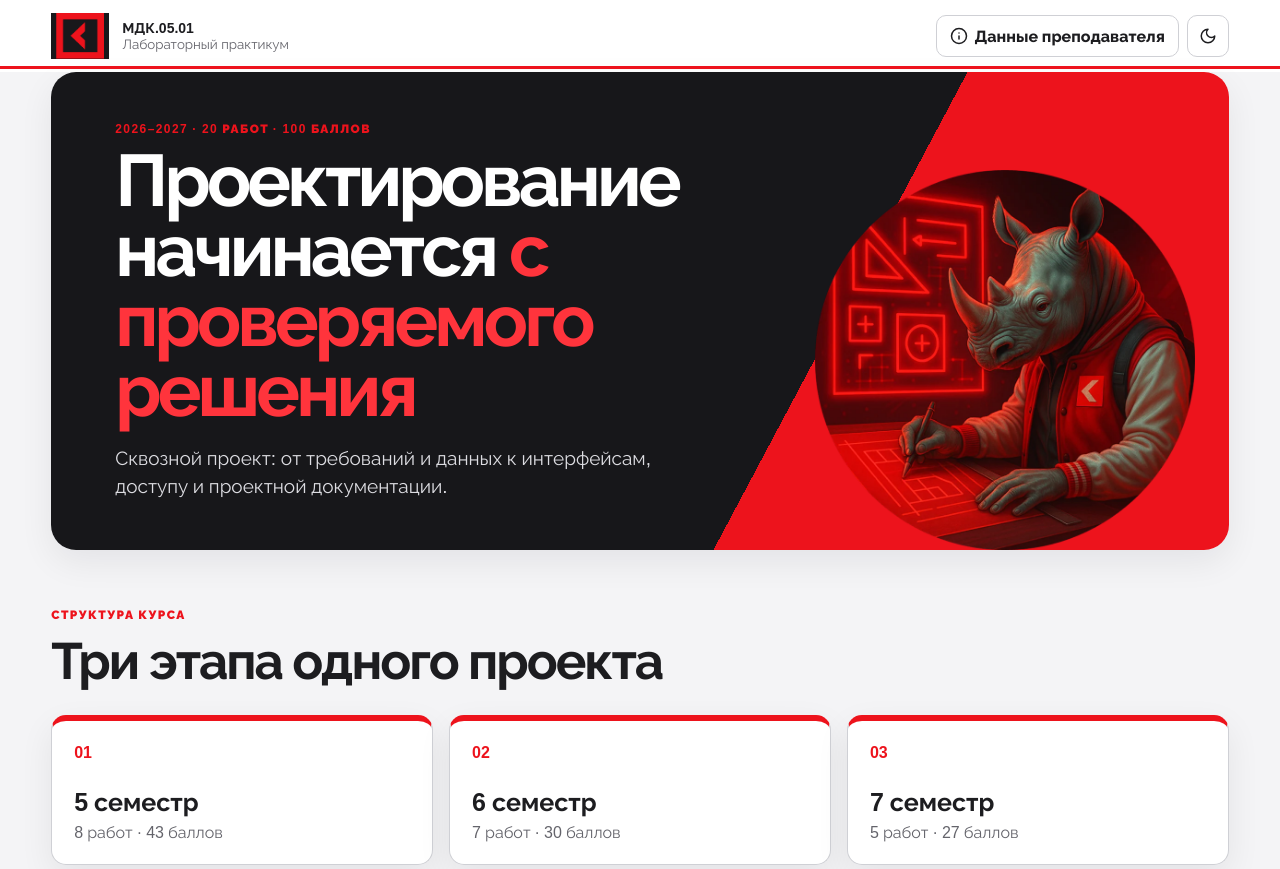
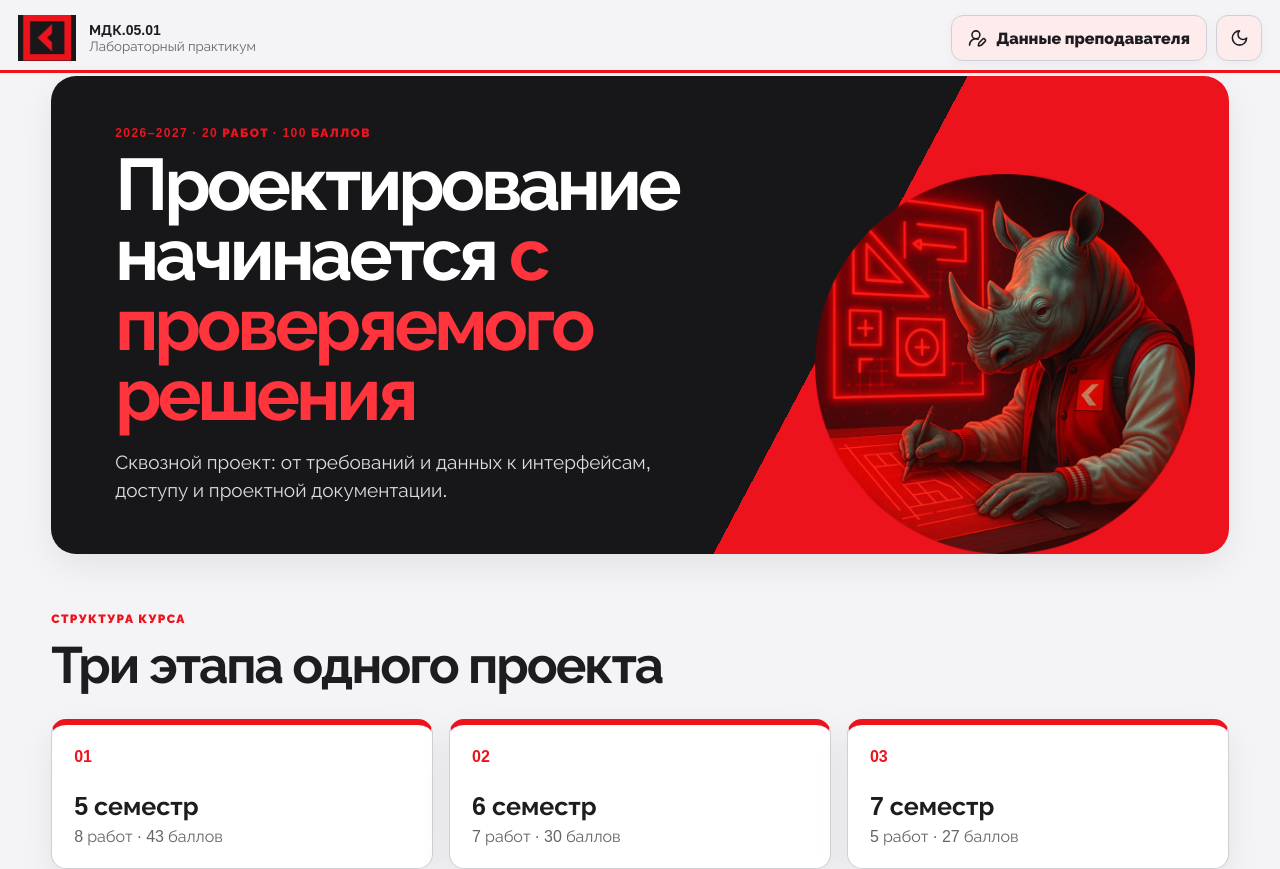
Before and after one commit to OlgaKraven/2026-PIDIS-lab, a React (Vite) app: page / in a window 1280 px wide. Shown: the top 869 px of the page. Built offline with nearby package versions, Linux system fonts and the light colour scheme.

Commit message:
Constrain hero and refine header controls

```diff
--- a/scripts/smoke.mjs
+++ b/scripts/smoke.mjs
@@ -34,6 +34,11 @@ try {
   page.on('response', (response) => { if (response.status() >= 400) errors.push(`${response.status()} ${response.url()}`); });
   await page.goto(baseUrl, { waitUntil: 'domcontentloaded' });
   await page.getByRole('heading', { name: /Проектирование начинается/ }).waitFor();
+  const heroBox = await page.locator('.hero').boundingBox();
+  assert.ok(heroBox && heroBox.width <= 1280 && heroBox.x > 0);
+  const teacherButtonBox = await page.locator('.teacher-button').boundingBox();
+  const themeButtonBox = await page.locator('.theme-toggle').boundingBox();
+  assert.ok(teacherButtonBox && themeButtonBox && teacherButtonBox.height === themeButtonBox.height);
   assert.equal(await page.locator('.card').count(), 20);
   assert.equal(await page.locator('.semester-grid article').count(), 3);
   assert.equal(await page.locator('.variant-picker select option').count(), 30);
--- a/src/main.tsx
+++ b/src/main.tsx
@@ -9,7 +9,6 @@ import {
   Download,
   FileText,
   GraduationCap,
-  Info,
   Layers3,
   Lightbulb,
   Moon,
@@ -17,6 +16,7 @@ import {
   Search,
   Sun,
   Target,
+  UserRoundPen,
   X,
 } from "lucide-react";
 import { courseConfig } from "./config";
@@ -163,8 +163,8 @@ function SiteHeader({
         </span>
       </a>
       <div className="header-actions">
-        <button type="button" onClick={onTeacher}>
-          <Info aria-hidden="true" />
+        <button className="teacher-button" type="button" onClick={onTeacher}>
+          <UserRoundPen aria-hidden="true" />
           Данные преподавателя
         </button>
         <button
--- a/src/styles.css
+++ b/src/styles.css
@@ -88,15 +88,15 @@ a:focus-visible,
   letter-spacing: 0.12em;
 }
 .site-header {
-  max-width: 1500px;
-  height: 72px;
+  width: min(calc(100% - 36px), 1280px);
+  min-height: 76px;
   display: flex;
   align-items: center;
   justify-content: space-between;
   gap: 24px;
   margin: auto;
-  padding: 10px clamp(18px, 4vw, 58px);
-  background: var(--card);
+  padding: 12px 0;
+  background: transparent;
 }
 .brand {
   display: flex;
@@ -121,25 +121,26 @@ a:focus-visible,
 }
 .header-actions {
   display: flex;
-  gap: 8px;
+  gap: 9px;
 }
 .header-actions button {
-  min-height: 42px;
+  min-height: 46px;
   display: flex;
   align-items: center;
-  gap: 7px;
+  gap: 9px;
   border: 1px solid var(--line);
-  border-radius: 10px;
-  padding: 0 13px;
+  border-radius: 12px;
+  padding: 0 16px;
   color: inherit;
-  background: var(--card);
-  font-weight: 750;
+  background: color-mix(in srgb, var(--card) 92%, var(--red) 8%);
+  box-shadow: 0 3px 12px rgb(20 20 24 / 4%);
+  font-weight: 850;
 }
 .header-actions svg {
-  width: 18px;
+  width: 19px;
 }
 .theme-toggle {
-  width: 42px;
+  width: 46px;
   padding: 0 !important;
   justify-content: center;
 }
@@ -149,6 +150,8 @@ a:focus-visible,
   padding: 0 clamp(18px, 4vw, 58px) 80px;
 }
 .hero {
+  width: min(100%, 1280px);
+  margin-inline: auto;
   min-height: 390px;
   display: grid;
   grid-template-columns: minmax(0, 1fr) minmax(280px, 38%);
```
